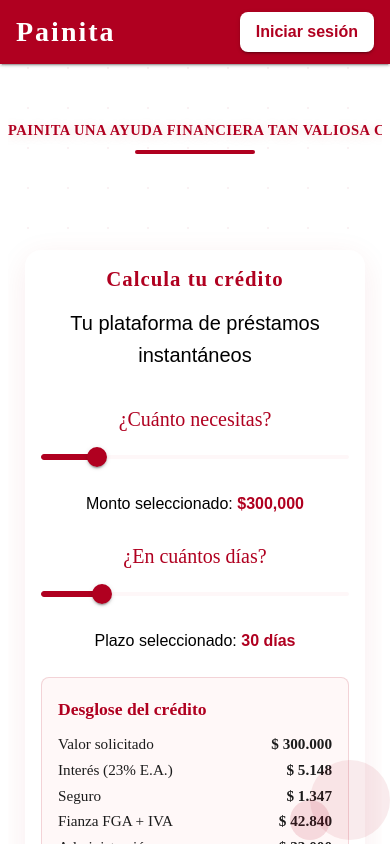
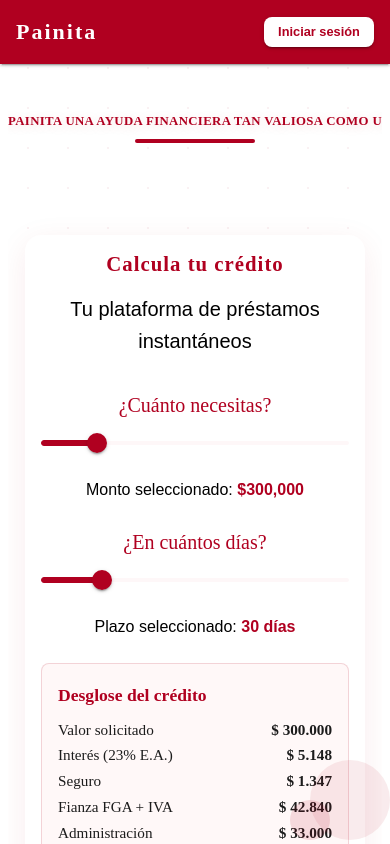
Before and after one commit to Sntg04/Painita-Web, a React (Vite) app in the folder client/: page / in a window 390 px wide. Shown: the top 844 px of the page. Built offline with nearby package versions, Linux system fonts and the light colour scheme; no server answers.

Commit message:
Responsive: tune TopBar title/button and hero sizing for small screens

```diff
--- a/client/src/components/ui/TopBar.jsx
+++ b/client/src/components/ui/TopBar.jsx
@@ -17,8 +17,9 @@
               fontFamily: 'Playfair Display, serif',
               color: '#fff',
               letterSpacing: 2,
-        fontSize: { xs: 28, sm: 32, md: 34 },
-        fontWeight: 800
+        fontSize: { xs: 22, sm: 26, md: 30 },
+        fontWeight: 800,
+        lineHeight: 1.1
             }}
           >
             Painita
@@ -35,6 +36,10 @@
               fontWeight: 'bold',
               textTransform: 'none',
               fontFamily: 'Nunito, Arial, sans-serif',
+              px: { xs: 1.5, sm: 2 },
+              py: { xs: 0.5, sm: 0.75 },
+              fontSize: { xs: '0.8rem', sm: '0.875rem' },
+              minWidth: { xs: 110, sm: 140 },
               '&:hover': { bgcolor: '#FFE5E5' }
             }}
           >
--- a/client/src/pages/Home.jsx
+++ b/client/src/pages/Home.jsx
@@ -170,14 +170,14 @@
 
       {/* Hero message */}
       <Zoom in={heroIn} timeout={650}>
-        <Box sx={{ mt: { xs: 10, md: 12 }, mb: 2, px: 2, textAlign: 'center', maxWidth: '100%' }}>
+        <Box sx={{ mt: { xs: 9, md: 12 }, mb: { xs: 1.5, md: 2 }, px: { xs: 1.5, md: 2 }, textAlign: 'center', maxWidth: '100%' }}>
           <Typography
             sx={{
               fontFamily: 'Playfair Display, serif',
               fontWeight: 800,
               color: '#B00020',
-              letterSpacing: { xs: 0.5, sm: 1 },
-              fontSize: 'clamp(0.9rem, 2.5vw + 0.3rem, 2.6rem)',
+              letterSpacing: { xs: 0.35, sm: 0.8 },
+              fontSize: 'clamp(0.8rem, 1.8vw + 0.2rem, 2.1rem)',
               textShadow: '0 2px 12px rgba(176,0,32,0.18)',
               textTransform: 'uppercase',
               whiteSpace: 'nowrap'
```
